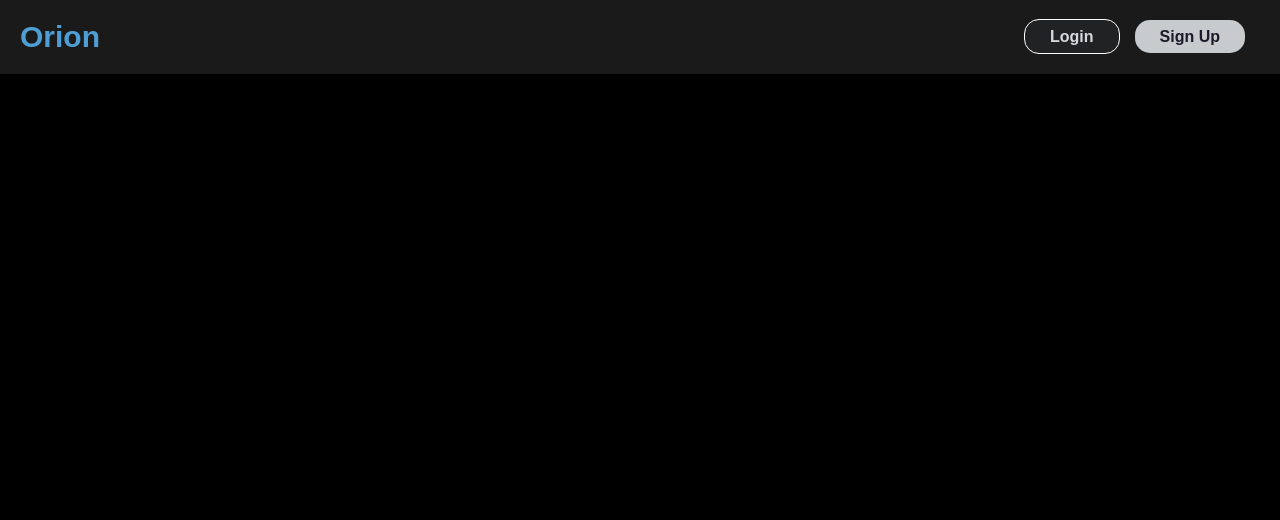
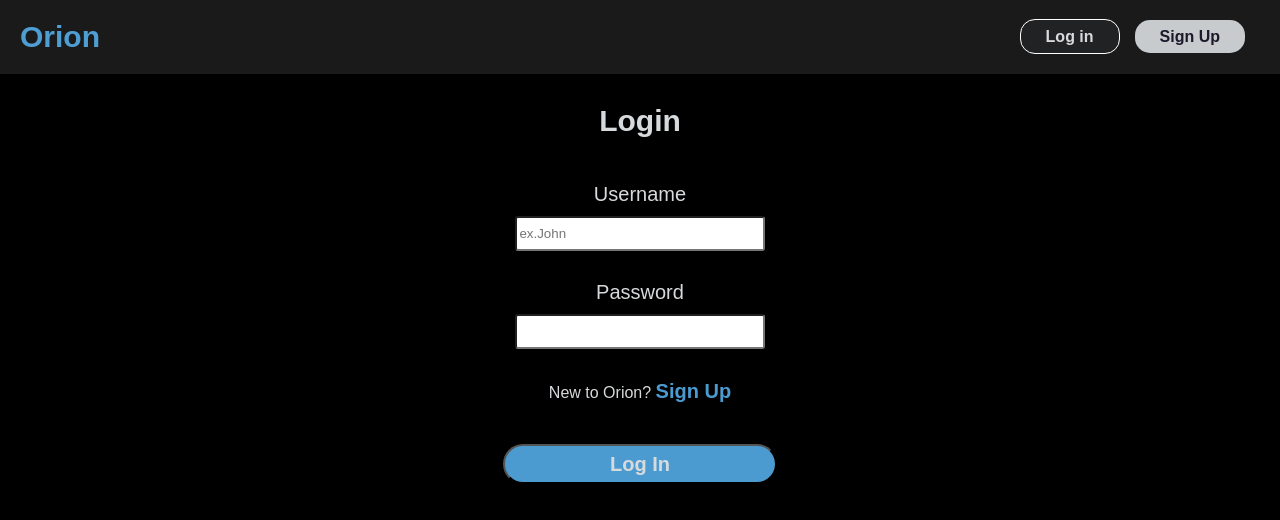
Before and after one commit to Vondai/orion, a React (Create React App) app in the folder client/: page /login in a window 1280 px wide. Shown: the top 520 px of the page. Built offline with nearby package versions, Linux system fonts and the light colour scheme.

Commit message:
routing for register and login

```diff
--- a/client/package.json
+++ b/client/package.json
@@ -8,6 +8,7 @@
     "@testing-library/user-event": "^12.8.3",
     "react": "^17.0.2",
     "react-dom": "^17.0.2",
+    "react-router-dom": "^6.0.2",
     "react-scripts": "4.0.3",
     "web-vitals": "^1.1.2"
   },
--- a/client/public/app.css
+++ b/client/public/app.css
@@ -53,3 +53,67 @@ body {
 .cta-register:hover {
     background: white;
 }
+
+.account-section {
+    color: #D7DADC;
+    display: flex;
+    flex-direction: column;
+}
+
+.account-title {
+    text-align: center;
+    font-size: 30px;
+    font-weight: bold;
+
+}
+
+.account-form {
+    display: flex;
+    flex-direction: column;
+}
+
+.account-form-credentials {
+    font-size: 20px;
+    padding: 15px;
+    display: flex;
+    flex-direction: column;
+    align-items: center;
+    border: none;
+}
+
+.account-form-credentials label {
+    margin-bottom: 10px;
+}
+
+.account-form-credentials input {
+    width: 20%;
+    height: 35px;
+    border-radius: 3px;
+}
+
+.account-form-cta {
+    align-self: center;
+    padding: 0 105px;
+    line-height: 36px;
+    border-radius: 20px;
+    background: #58b4f1dc;
+    color: #D7DADC;
+    font-size: 20px;
+    font-weight: 700;
+    margin-top: 25px;
+}
+
+.account-redirect {
+    text-align: center;
+    font-size: 16px;
+}
+
+.account-redirect a {
+    text-decoration: none;
+}
+
+.account-redirect-hightlight {
+    font-size: 20px;
+    color: #58b4f1dc;
+    font-weight: bold;
+}
--- a/client/src/App.js
+++ b/client/src/App.js
@@ -1,9 +1,18 @@
+import { Routes, Route } from 'react-router-dom';
 import Header from "./components/Header/Header";
+import Login from './components/User/Login';
+import Register from './components/User/Register';
 
 function App() {
   return (
     <div>
       <Header />
+      <Routes>
+        <Route path='/'/>
+        <Route path='/login' element={<Login />} />
+        <Route path='/register' element={<Register />} />
+
+      </Routes>
     </div>
   );
 }
--- a/client/src/components/Header/Header.js
+++ b/client/src/components/Header/Header.js
@@ -1,14 +1,15 @@
+import { Link } from 'react-router-dom';
 function Header () {
     return (
         <section className="site-header">
             <section className="site-logo">
-                <a href="/">
+                <Link to='/'>
                     Orion
-                </a>
+                </Link>
             </section>
             <nav className="nav-bar">
-                <a className="cta-login" href="/login">Login</a>
-                <a className="cta-register" href="/register">Sign Up</a>
+                <Link className="cta-login" to="/login">Log in</Link>
+                <Link className="cta-register" to="/register">Sign Up</Link>
             </nav>
         </section>
     )
--- /dev/null
+++ b/client/src/components/User/Login.js
@@ -0,0 +1,25 @@
+import { Link } from 'react-router-dom';
+function Login () {
+
+    return (
+        <section className='account-section'>
+        <p className='account-title'>Login</p>
+        <form className='account-form'>
+            <fieldset className='account-form-credentials'>
+                <label htmlFor='username'>Username</label>
+                <input id='username' placeholder='ex.John' type='text'></input>
+            </fieldset>
+            <fieldset className='account-form-credentials'>
+                <label htmlFor='password'>Password</label>
+                <input id='password' type='password'></input>
+            </fieldset>
+            <section>
+                <p className='account-redirect'>New to Orion? <Link to='/register'><span className='account-redirect-hightlight'>Sign Up</span></Link></p>
+            </section>
+            <button className='account-form-cta' type='submit'>Log In</button>
+        </form>
+        </section>
+    );
+}
+
+export default Login;
--- /dev/null
+++ b/client/src/components/User/Register.js
@@ -0,0 +1,29 @@
+import { Link } from 'react-router-dom';
+function Register () {
+
+    return(
+        <section className='account-section'>
+        <p className='account-title'>Sign up to Orion</p>
+        <form className='account-form'>
+            <fieldset className='account-form-credentials'>
+                <label htmlFor='username'>Username</label>
+                <input id='username' placeholder='ex.John' type='text'></input>
+            </fieldset>
+            <fieldset className='account-form-credentials'>
+                <label htmlFor='password'>Password</label>
+                <input id='password' type='password'></input>
+            </fieldset>
+            <fieldset className='account-form-credentials'>
+                <label htmlFor='password'>Confirm Password</label>
+                <input id='password' type='password'></input>
+            </fieldset>
+            <section>
+                <p className='account-redirect'>Already a member? <Link to='/login'><span className='account-redirect-hightlight'>Log in</span></Link></p>
+            </section>
+            <button className='account-form-cta' type='submit'>Sign Up</button>
+        </form>
+        </section>
+    );
+}
+
+export default Register;
--- a/client/src/index.js
+++ b/client/src/index.js
@@ -1,11 +1,14 @@
 import React from 'react';
 import ReactDOM from 'react-dom';
+import { BrowserRouter } from 'react-router-dom';
 import App from './App';
 import reportWebVitals from './reportWebVitals';
 
 ReactDOM.render(
   <React.StrictMode>
-    <App />
+    <BrowserRouter>
+      <App />
+    </BrowserRouter>
   </React.StrictMode>,
   document.getElementById('root')
 );
```
Also changed, not shown: 1 other file (tests, documents, lock files or other folders).
